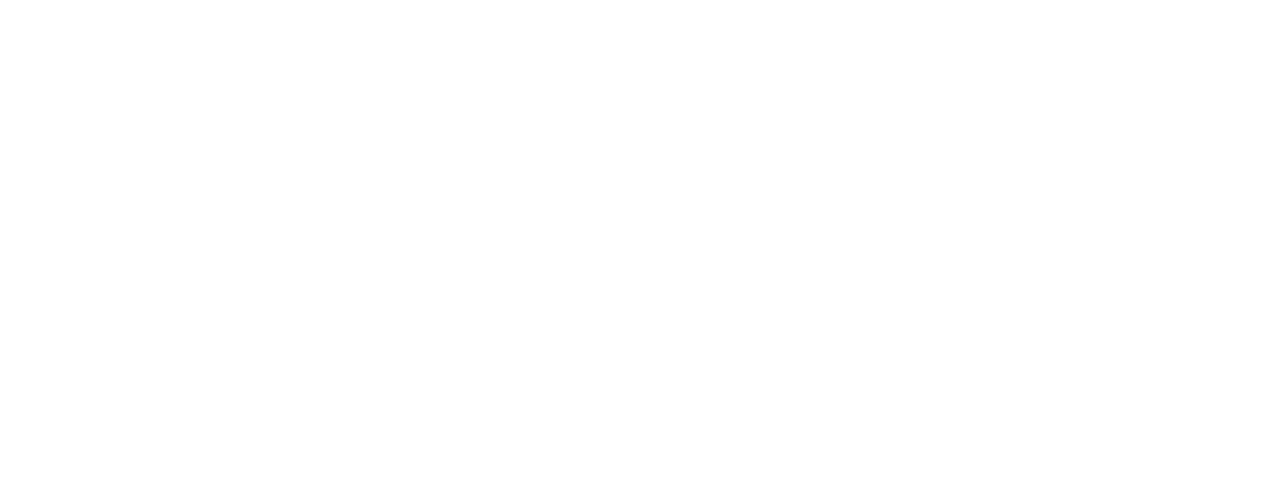
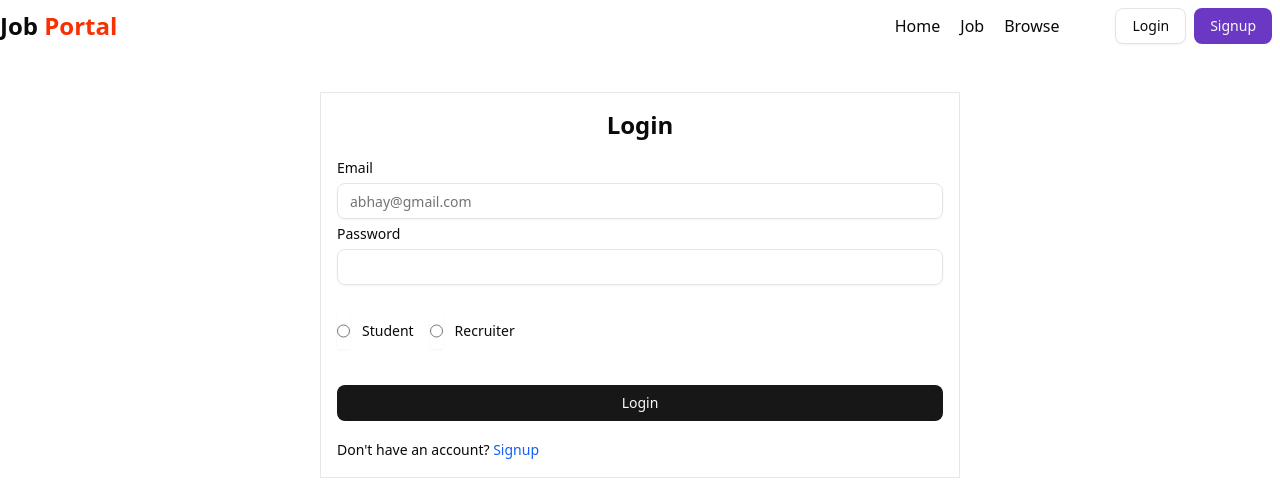
Before and after one commit to abhay-004/JOB-PORTAL-WEBSITE, a React app in the folder frontend/: page /login in a window 1280 px wide. Shown: the top 498 px of the page. Built offline with nearby package versions, Linux system fonts and the light colour scheme; the HTML template or start-up script is replaced by a standard one.

Commit message:
add login page

```diff
--- a/frontend/src/components/auth/Login.jsx
+++ b/frontend/src/components/auth/Login.jsx
@@ -1,9 +1,67 @@
 import React from "react";
+import Navbar from "../shared/Navbar";
+import { Label } from "../ui/label";
+import { Input } from "../ui/input";
+import { RadioGroup } from "../ui/radio-group";
+import { Button } from "../ui/button";
+import { Link } from "react-router-dom";
 
 const Login = () => {
-  return <div>
+  return (
+    <div>
+      <Navbar />
+      <div className="flex items-center justify-center max-w-7xl mx-auto ">
+        <form
+          action=""
+          className=" w-1/2 border border-gray-200 rounded-mb p-4 my-10 "
+        >
+          <h1 className="font-bold text-2xl mb-5 text-center">Login</h1>
 
-  </div>;
+          <div className="my-2">
+            <Label className="mb-2">Email</Label>
+            <Input type="email" placeholder="abhay@gmail.com" />
+          </div>
+
+          <div className="my-2">
+            <Label className="mb-2">Password</Label>
+            <Input type="password" />
+          </div>
+
+          <div className="flex items-center justify-between ">
+            <RadioGroup className="flex items-center gap-4 my-5">
+              <div className="flex items-center gap-3">
+                <Input
+                  type="radio"
+                  name="role"
+                  value="student"
+                  className="cursor-pointer'"
+                />
+                <Label htmlFor="r1">Student</Label>
+              </div>
+              <div className="flex items-center gap-3">
+                <Input
+                  type="radio"
+                  name="role"
+                  value="recruiter"
+                  className="cursor-pointer'"
+                />
+                <Label htmlFor="r2">Recruiter</Label>
+              </div>
+            </RadioGroup>
+          </div>
+          <Button type="submit" className="w-full my-4">
+            Login
+          </Button>
+          <span className="text-sm">
+            Don't have an account?{" "}
+            <Link to="/signup" className="text-blue-600">
+              Signup
+            </Link>
+          </span>
+        </form>
+      </div>
+    </div>
+  );
 };
 
 export default Login;
```
